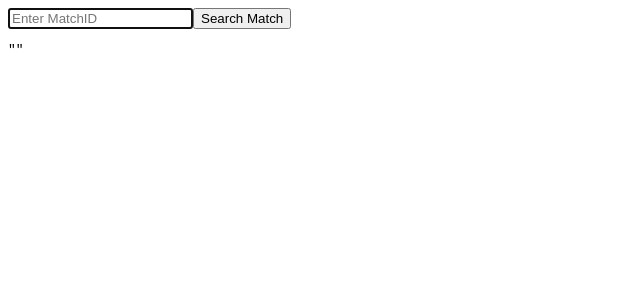
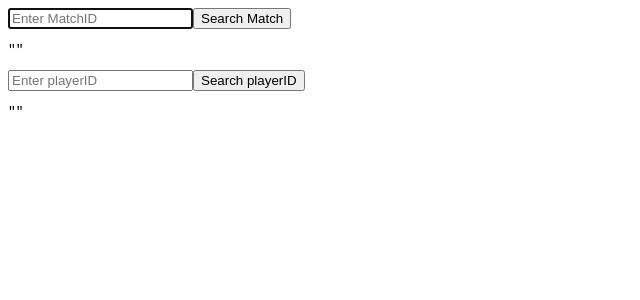
Before and after one commit to Lolauus/dota2_api, a React (Create React App) app: page / in a window 1280 px wide. Shown: the top 300 px of the page, without its empty margins (0-640 px from the left). Built offline with nearby package versions, Linux system fonts and the light colour scheme.

Commit message:
added trycatch for fetchmethod

```diff
--- a/src/App.js
+++ b/src/App.js
@@ -1,9 +1,11 @@
 import GetMatches from "./Matches/GetMatches";
+import GetPlayers from "./Players/GetPlayers";
 
 function App() {
   return (
     <div className="App">
       <GetMatches />
+      <GetPlayers />
     </div>
   );
 }
--- a/src/Matches/GetMatches.js
+++ b/src/Matches/GetMatches.js
@@ -2,12 +2,13 @@ import { useState, useEffect, useRef } from "react";
 
 export default function GetMatches() {
   const [matchId, setMatchId] = useState("");
-  const [inputValue, setInputValue] = useState("");
+  const [matchResponse, setMatchResponse] = useState("");
   const [loading, setLoading] = useState("");
   const InputRef = useRef();
 
   // const id = " 7700432060";
   const fetchMatches = async () => {
+    try {
       if (matchId.length < 10) {
       } else {
         setLoading("Loading...MatchID: ");
@@ -16,8 +17,16 @@ export default function GetMatches() {
         );
         const data = await response.json();
         setLoading("");
-      console.log(data);
-      setInputValue(data);
+        setMatchId("");
+        setMatchResponse(data);
+
+        if (!response.ok) {
+          throw new Error("To many requests");
+        }
+      }
+    } catch (error) {
+      console.error("Error", error);
+      setMatchResponse("Error, To many Messages");
     }
   };
   useEffect(() => {
@@ -25,10 +34,7 @@ export default function GetMatches() {
   });
 
   const onClickHandler = () => {
-    console.log(inputValue);
-    setInputValue(matchId);
     fetchMatches();
-    setMatchId("");
   };
   const onChangeHandler = (e) => {
     setMatchId(e.target.value);
@@ -46,7 +52,7 @@ export default function GetMatches() {
 
       <pre>
         {loading}
-        {JSON.stringify(inputValue, null, 2)}
+        {JSON.stringify(matchResponse, null, 2)}
       </pre>
     </>
   );
--- /dev/null
+++ b/src/Players/GetPlayers.js
@@ -0,0 +1,43 @@
+import { useState } from "react";
+
+export default function GetPlayers() {
+  const [accountId, setAccountId] = useState("");
+  const [player, setPlayer] = useState("");
+  //   const playerID = "49317728";
+
+  const fetchPlayers = async () => {
+    try {
+      if (accountId.length >= 8) {
+        const response = await fetch(
+          `https://api.opendota.com/api/players/${accountId}`
+        );
+        const data = await response.json();
+        setAccountId("");
+        setPlayer(data);
+        if (!response.ok) {
+          throw new Error("To many requests");
+        }
+      }
+    } catch (error) {
+      console.error("Error", error);
+      setPlayer("Error, To Many Requests");
+    }
+  };
+  const onClickHandler = () => {
+    fetchPlayers();
+  };
+  const onChangeHandler = (e) => {
+    setAccountId(e.target.value);
+  };
+  return (
+    <>
+      <input
+        value={accountId}
+        placeholder="Enter playerID"
+        onChange={onChangeHandler}
+      ></input>
+      <button onClick={onClickHandler}>Search playerID</button>
+      <pre>{JSON.stringify(player, null, 2)}</pre>
+    </>
+  );
+}
```
Lines whose indentation alone changed are shown as unchanged.
